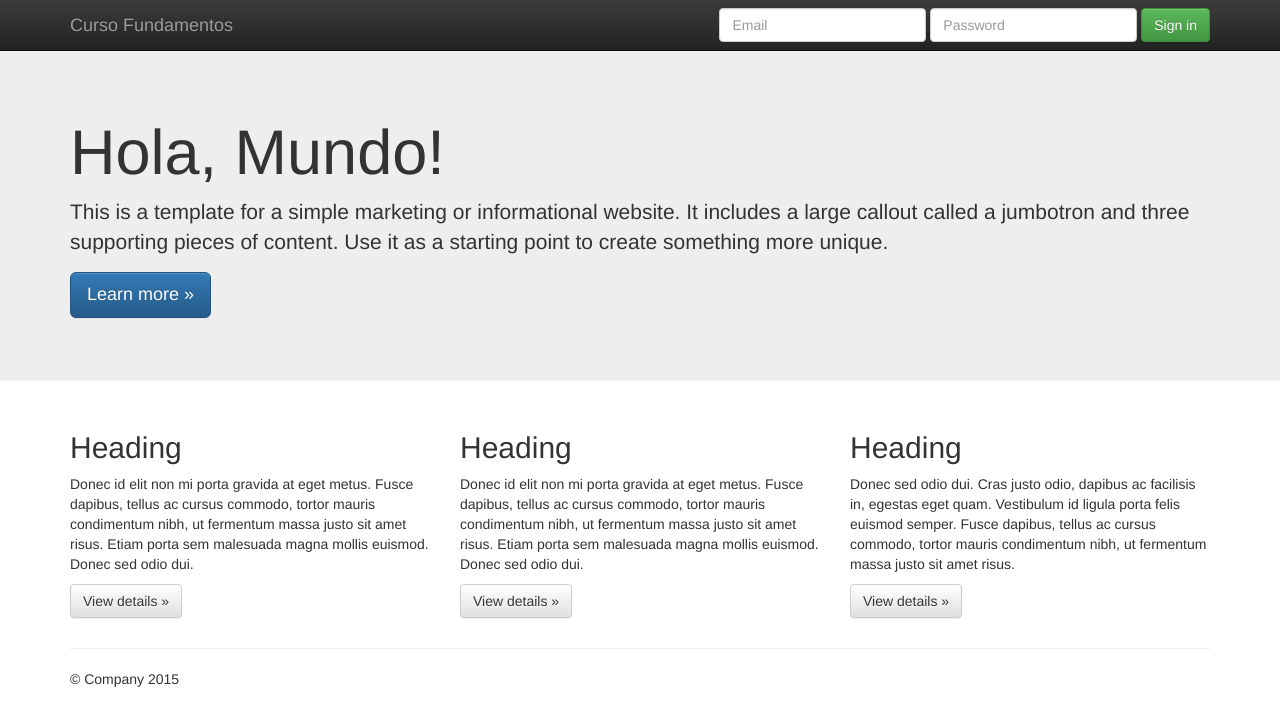
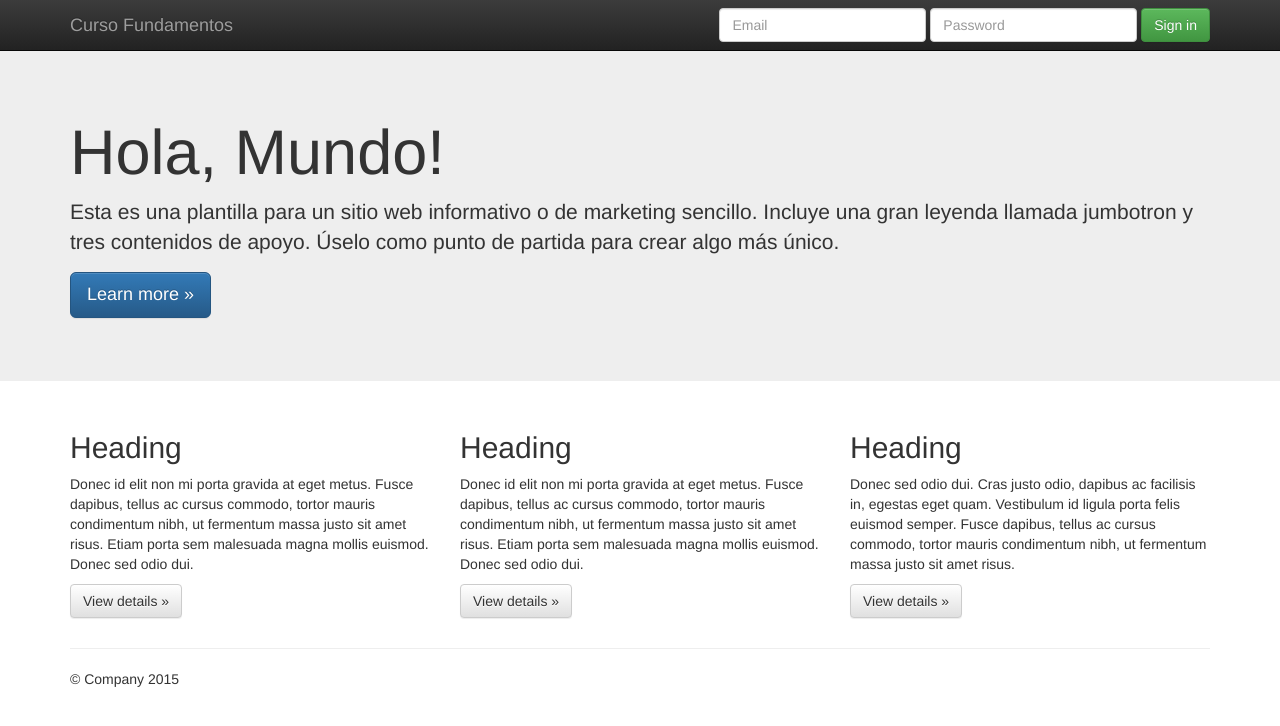
Before and after one commit to leonelgodoy10/AprendiendoGit, a plain HTML site: page index.html in a window 1280 px wide. Drawn offline with nearby package versions, Linux system fonts and the light colour scheme.

Commit message:
se traduce la etiqueta <p> al español

```diff
--- a/index.html
+++ b/index.html
@@ -56,7 +56,7 @@
     <div class="jumbotron">
       <div class="container">
         <h1>Hola, Mundo!</h1>
-        <p>This is a template for a simple marketing or informational website. It includes a large callout called a jumbotron and three supporting pieces of content. Use it as a starting point to create something more unique.</p>
+        <p>Esta es una plantilla para un sitio web informativo o de marketing sencillo. Incluye una gran leyenda llamada jumbotron y tres contenidos de apoyo. Úselo como punto de partida para crear algo más único.</p>
         <p><a class="btn btn-primary btn-lg" href="#" role="button">Learn more &raquo;</a></p>
       </div>
     </div>
```
